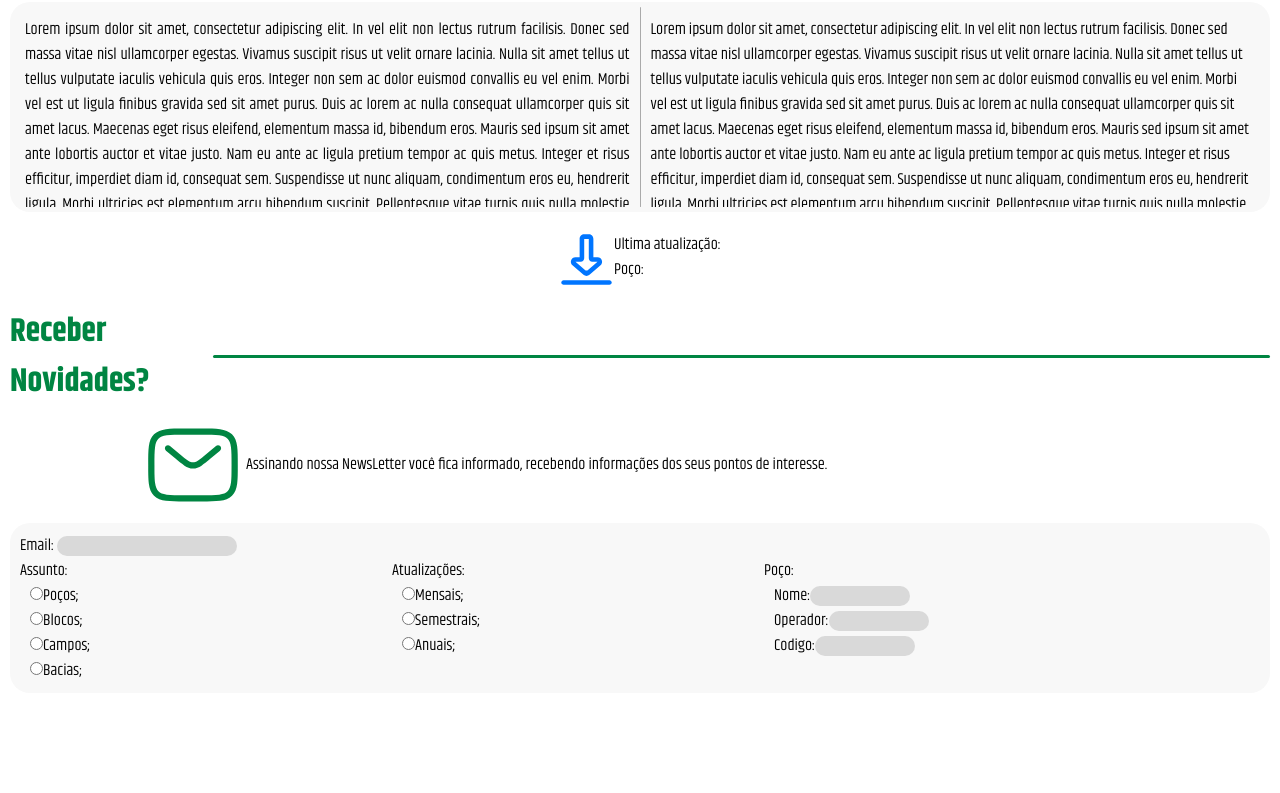
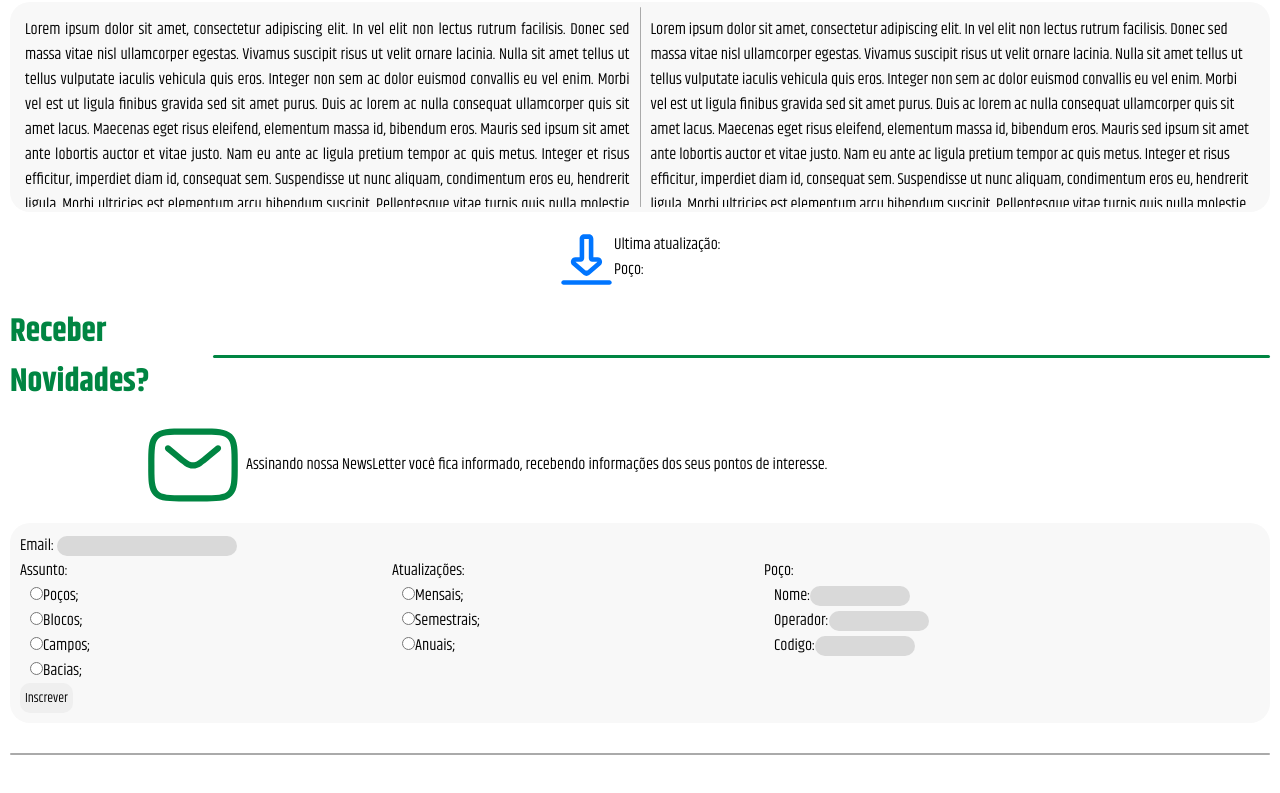
Before and after one commit to ProfessorMarcelo2024/SITE_TESTE5, a plain HTML site: page Main/index.html in a window 1280 px wide. Shown: the part 2066-2859 px from the top of the page. Before the commit the page ends 2769 px from the top, so only its background shows below. Drawn offline with Linux system fonts and the light colour scheme.

Commit message:
Botão submit add

```diff
--- a/Main/estilo.css
+++ b/Main/estilo.css
@@ -236,3 +236,18 @@ h3{
     width: 100% !important;
     max-width: 100px;
 }
+
+.formulario button[type="submit"]{
+    border: none;
+    padding: 5px;
+    border-radius: 10px;
+    margin: 0 auto;
+}
+
+hr{
+    border: none;
+    border-radius: 2px;
+    background-color: #AAAAAA;
+    margin: 30px 0;
+    height: 2px;
+}
--- a/Main/index.html
+++ b/Main/index.html
@@ -187,8 +187,16 @@
                             </div>
                         </div>
                     </div>
+                    <div class="botao">
+                        <button type="submit">Inscrever</button>
+                    </div>
+
                 </div>
             </div>
+        </div>
+        <hr>
+        <div class="chatBot">
+
         </div>
     </div>
     <footer>
```
